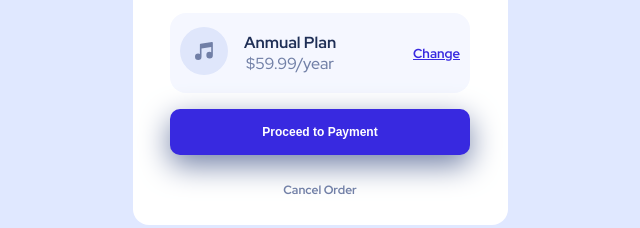
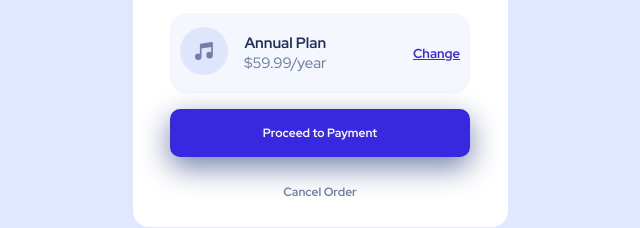
Before and after one commit to JorgeArteagaR3/Order-summary, a plain HTML site: page index.html in a window 1280 px wide. Shown: the part 376-604 px from the top of the page, without its empty margins (320-960 px from the left). Drawn offline with Linux system fonts and the light colour scheme.

Commit message:
changing button font

```diff
--- a/index.html
+++ b/index.html
@@ -25,7 +25,7 @@
                         <span></span>
                     </div>
                     <div class="anual-plan-title__cost">
-                        <p class="anual-plan-title">Anmual Plan</p>
+                        <p class="anual-plan-title">Annual Plan</p>
                         <p class="anual-plan-cost">$59.99/year</p>
                     </div>
                     <div class="change-ancle">
--- a/style.css
+++ b/style.css
@@ -58,6 +58,7 @@
 .anual-plan-title {
     color: hsl(223, 47%, 23%);
     font-weight: 700;
+    font-size: 1.5rem;
 }
 .anual-plan-cost {
     color: hsl(224, 23%, 55%);
@@ -79,6 +80,7 @@
 .anual-plan-title__cost {
     display: flex;
     flex-direction: column;
+    font-size: 1.5rem;
 }
 
 .change-ancle {
@@ -105,6 +107,7 @@
     font-weight: 700;
     font-size: 1.2rem;
     box-shadow: 0 10px 30px hsl(224, 23%, 55%);
+    font-family: "Red Hat Display", sans-serif;
 }
 .payment-button button:hover {
     background-color: rgba(56, 41, 224, 0.5);
```
